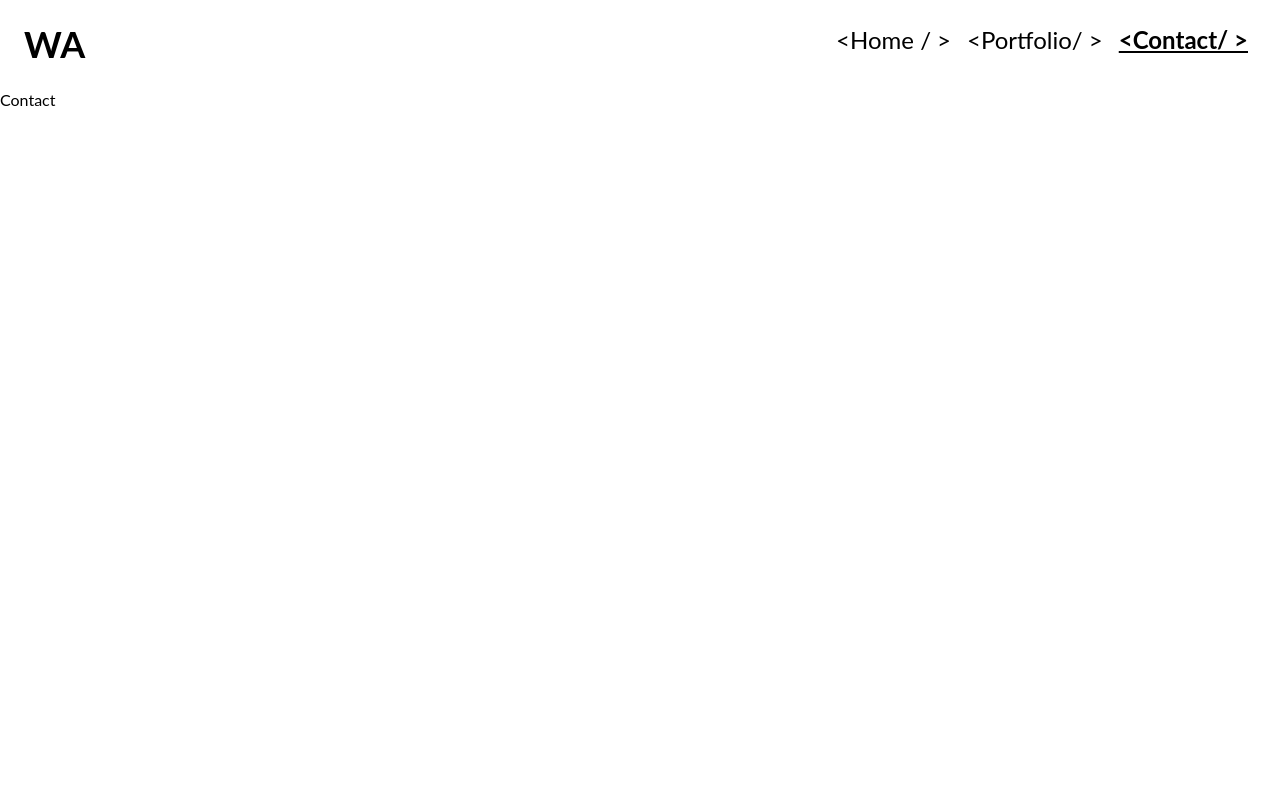
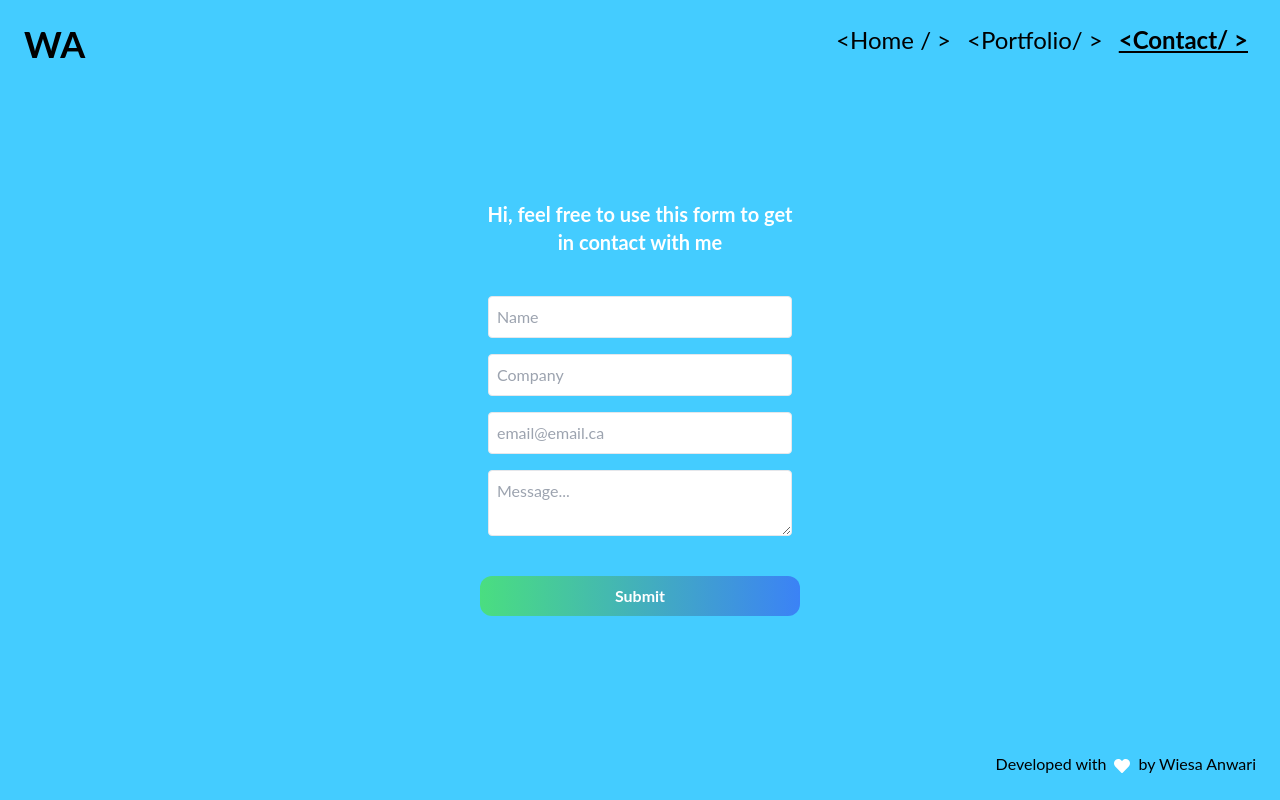
Before and after one commit to wanwari/wanwari.ca, a React (Create React App) app: page /contact in a window 1280 px wide. Built offline with nearby package versions, Linux system fonts and the light colour scheme.

Commit message:
style: create contact form layout

```diff
--- /dev/null
+++ b/src/components/Form.tsx
@@ -0,0 +1,44 @@
+const Form = () => {
+	return (
+		<div className="flex flex-col justify-center text-center w-1/4 rounded-md">
+			<div>
+				<p className="text-white font-bold text-xl mb-8">
+					Hi, feel free to use this form to get in contact with me
+				</p>
+			</div>
+			<div>
+				<form className="flex flex-col">
+					<input
+						type="text"
+						className="border rounded p-2 m-2"
+						placeholder="Name"
+						required
+					/>
+					<input
+						type="text"
+						className="border rounded p-2 m-2"
+						placeholder="Company"
+					/>
+					<input
+						type="email"
+						className="border rounded p-2 m-2"
+						placeholder="email@email.ca"
+						required
+					/>
+					<textarea
+						className="border rounded p-2 m-2"
+						placeholder="Message..."
+						required
+					/>
+					<input
+						type="submit"
+						className="p-2 mt-8 font-bold w-full rounded-xl text-white bg-gradient-to-r from-green-400 to-blue-500 hover:from-blue-500 hover:to-green-400 hover:cursor-pointer hover:shadow-lg"
+						value="Submit"
+					/>
+				</form>
+			</div>
+		</div>
+	);
+};
+
+export default Form;
--- a/src/pages/Contact.tsx
+++ b/src/pages/Contact.tsx
@@ -1,10 +1,15 @@
 import Header from "../components/Header";
+import Form from "../components/Form";
+import Footer from "../components/Footer";
 
 const Contact = () => {
 	return (
-		<div>
+		<div className="h-screen bg-bgBlue flex flex-col justify-between">
 			<Header active={"contact"} />
-			Contact
+			<div className="flex justify-center">
+				<Form />
+			</div>
+			<Footer />
 		</div>
 	);
 };
```
